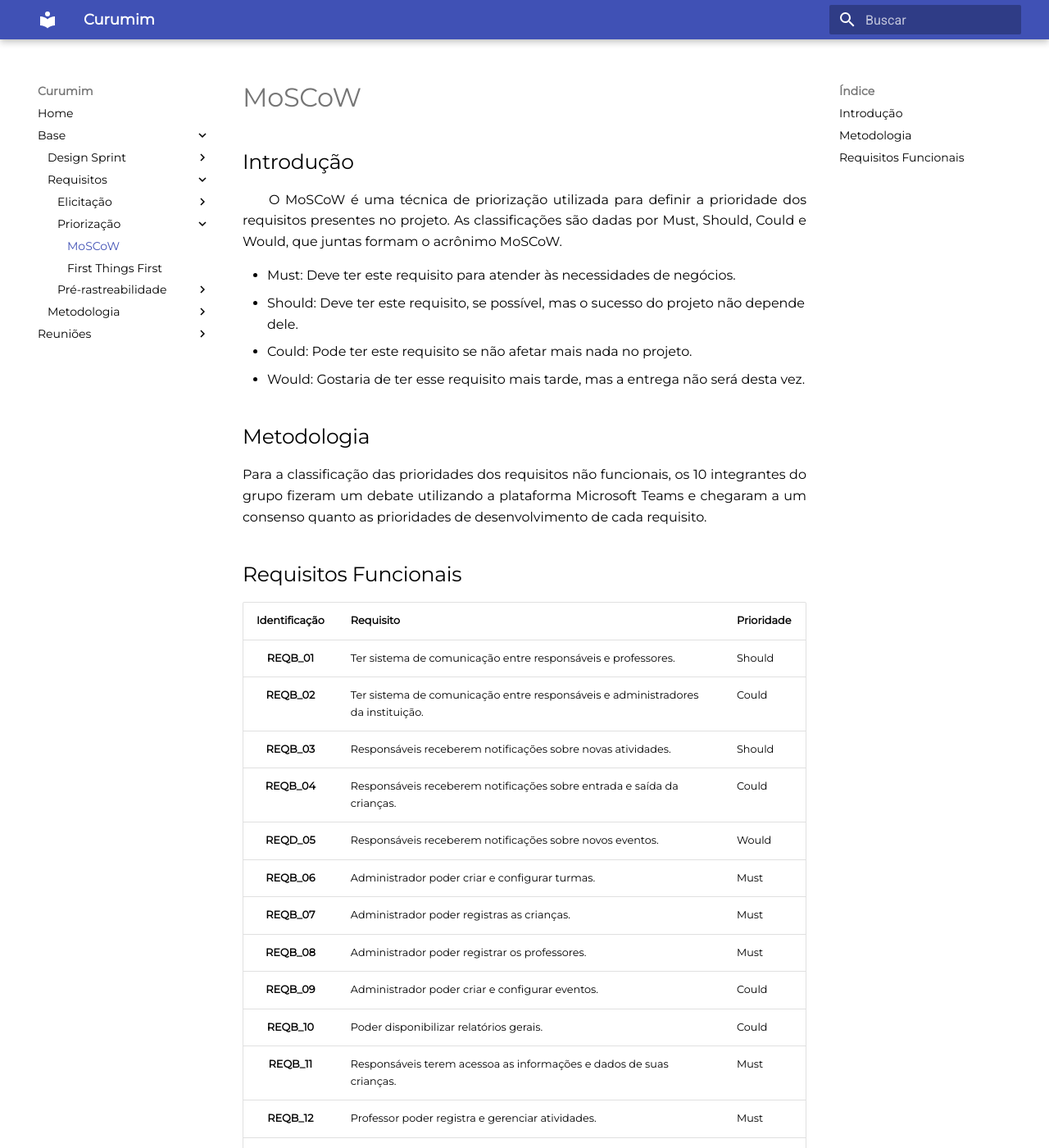
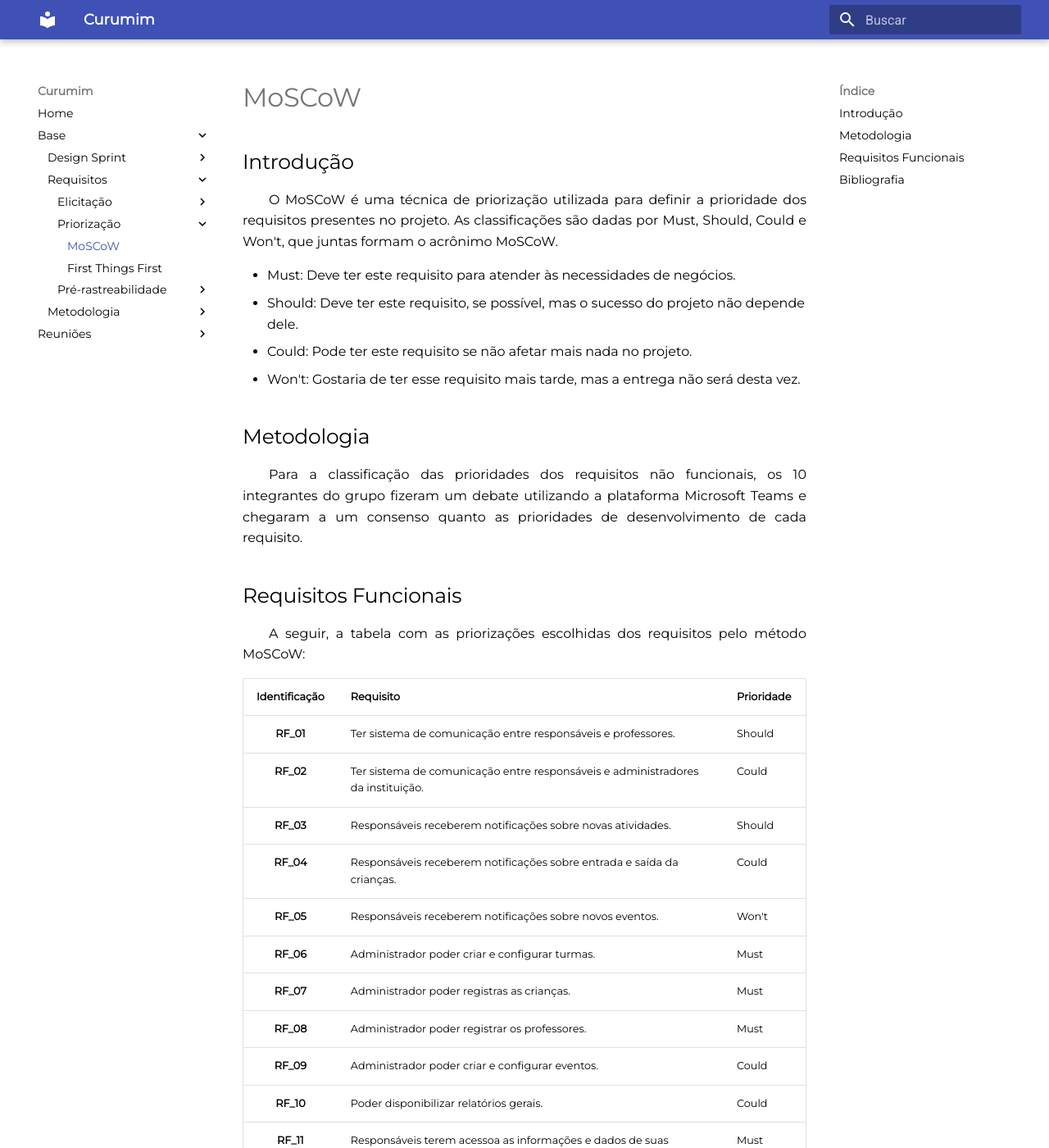
Before and after one commit to UnBArqDsw2021-1/2021.1_G6_Curumim, an MkDocs documentation site: the page built from docs/base/requisitos/priorizacao/moscow.md, in a window 1280 px wide and 1400 px high. Shown: the whole window at 82% size. Built offline with MkDocs 1.6.1 and Material for MkDocs 9.7.7, drawn with Linux system fonts in a browser that asks for light colours; some of the changed text lies outside the part shown.

```diff
--- a/docs/base/requisitos/priorizacao/moscow.md
+++ b/docs/base/requisitos/priorizacao/moscow.md
@@ -1,33 +1,42 @@
 ## Introdução
-&emsp;&emsp;O MoSCoW é uma técnica de priorização utilizada para definir a prioridade dos requisitos presentes no projeto. As classificações são dadas por Must, Should, Could e Would, que juntas formam o acrônimo MoSCoW.
 
-* Must: Deve ter este requisito para atender às necessidades de negócios.
-* Should: Deve ter este requisito, se possível, mas o sucesso do projeto não depende dele.
-* Could: Pode ter este requisito se não afetar mais nada no projeto.
-* Would: Gostaria de ter esse requisito mais tarde, mas a entrega não será desta vez.
+&emsp;&emsp;O MoSCoW é uma técnica de priorização utilizada para definir a prioridade dos requisitos presentes no projeto. As classificações são dadas por Must, Should, Could e Won't, que juntas formam o acrônimo MoSCoW.
+
+- Must: Deve ter este requisito para atender às necessidades de negócios.
+- Should: Deve ter este requisito, se possível, mas o sucesso do projeto não depende dele.
+- Could: Pode ter este requisito se não afetar mais nada no projeto.
+- Won't: Gostaria de ter esse requisito mais tarde, mas a entrega não será desta vez.
 
 ## Metodologia
-Para a classificação das prioridades dos requisitos não funcionais, os 10 integrantes do grupo fizeram um debate utilizando a plataforma Microsoft Teams e chegaram a um consenso quanto as prioridades de desenvolvimento de cada requisito.
+
+&emsp;&emsp;Para a classificação das prioridades dos requisitos não funcionais, os 10 integrantes do grupo fizeram um debate utilizando a plataforma Microsoft Teams e chegaram a um consenso quanto as prioridades de desenvolvimento de cada requisito.
 
 ## Requisitos Funcionais
-| Identificação | Requisito | Prioridade |
-|:-:|--|--|
-| **REQB_01** | Ter sistema de comunicação entre responsáveis e professores. | Should |
-| **REQB_02** | Ter sistema de comunicação entre responsáveis e administradores da instituição. | Could |
-| **REQB_03** | Responsáveis receberem notificações sobre novas atividades. | Should |
-| **REQB_04** | Responsáveis receberem notificações sobre entrada e saída da crianças. | Could |
-| **REQD_05** | Responsáveis receberem notificações sobre novos eventos. | Would |
-| **REQB_06** | Administrador poder criar e configurar turmas. | Must |
-| **REQB_07** | Administrador poder registras as crianças. | Must |
-| **REQB_08** | Administrador poder registrar os professores. | Must |
-| **REQB_09** | Administrador poder criar e configurar eventos. | Could |
-| **REQB_10** | Poder disponibilizar relatórios gerais. | Could |
-| **REQB_11** | Responsáveis terem acessoa as informações e dados de suas crianças. | Must  |
-| **REQB_12** | Professor poder registra e gerenciar atividades. | Must |
-| **REQB_13** | Professor poder lançar presença. | Would |
-| **REQB_14** | Professor poder notificar responsáveis com observações. | Should |
 
-| Versão | Data | Modificação | Autor |
-|--|--|--|--|
-| 0.1 | 29/07/2021 | Reunião para decidir a priorização dos requisitos | Bruno Félix, Daniel Porto, Edson de Araújo, Eliseu Kadesh, Enzo Gabriel, Francisco Emanoel, João Pedro, Mateus Oliveira e Nilo Mendonça |
-| 1.0 | 30/07/2021 | Abertura do documento | Enzo Gabriel |
+&emsp;&emsp;A seguir, a tabela com as priorizações escolhidas dos requisitos pelo método MoSCoW:
+
+| Identificação | Requisito                                                                       | Prioridade |
+| :-----------: | ------------------------------------------------------------------------------- | ---------- |
+|   **RF_01**   | Ter sistema de comunicação entre responsáveis e professores.                    | Should     |
+|   **RF_02**   | Ter sistema de comunicação entre responsáveis e administradores da instituição. | Could      |
+|   **RF_03**   | Responsáveis receberem notificações sobre novas atividades.                     | Should     |
+|   **RF_04**   | Responsáveis receberem notificações sobre entrada e saída da crianças.          | Could      |
+|   **RF_05**   | Responsáveis receberem notificações sobre novos eventos.                        | Won't      |
+|   **RF_06**   | Administrador poder criar e configurar turmas.                                  | Must       |
+|   **RF_07**   | Administrador poder registras as crianças.                                      | Must       |
+|   **RF_08**   | Administrador poder registrar os professores.                                   | Must       |
+|   **RF_09**   | Administrador poder criar e configurar eventos.                                 | Could      |
+|   **RF_10**   | Poder disponibilizar relatórios gerais.                                         | Could      |
+|   **RF_11**   | Responsáveis terem acessoa as informações e dados de suas crianças.             | Must       |
+|   **RF_12**   | Professor poder registra e gerenciar atividades.                                | Must       |
+|   **RF_13**   | Professor poder lançar presença.                                                | Won't      |
+|   **RF_14**   | Professor poder notificar responsáveis com observações.                         | Should     |
+
+## Bibliografia
+
+> - Railsware Product Academy. MoSCoW prioritization for your product backlog. Youtube, 19 de Setembro de 2019. Disponível em: <https://www.youtube.com/watch?v=DzruAbBhY0Q>. Acesso em: 03 de Agosto de 2021.
+
+| Versão | Data       | Modificação                                       | Autor                                                                                                                                                      |
+| ------ | ---------- | ------------------------------------------------- | ---------------------------------------------------------------------------------------------------------------------------------------------------------- |
+| 0.1    | 29/07/2021 | Reunião para decidir a priorização dos requisitos | Bruno Félix, Daniel Porto, Edson de Araújo, Eliseu Kadesh, Enzo Gabriel, Francisco Emanoel, Gabriel Bonifácio, João Pedro, Mateus Oliveira e Nilo Mendonça |
+| 1.0    | 30/07/2021 | Abertura do documento                             | Enzo Gabriel                                                                                                                                               |
```
